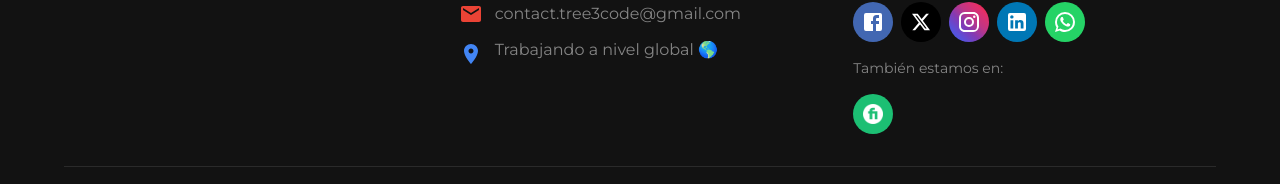
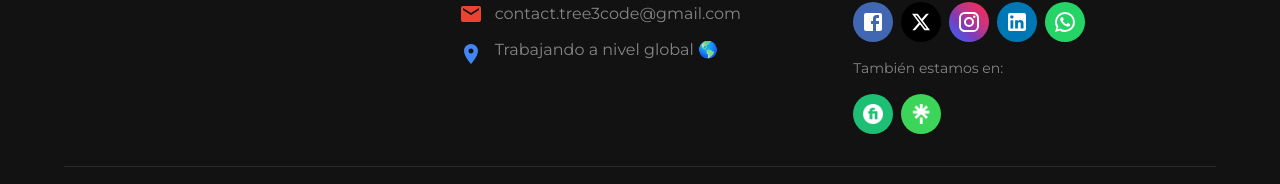
Before and after one commit to Kronozllie/tree3code, a React (Create React App) app: page / in a window 1280 px wide. Shown: the part 3785-3969 px from the top of the page. Built offline with nearby package versions, Linux system fonts and the light colour scheme.

Commit message:
Nueva red social linktree

```diff
--- a/src/components/Footer.js
+++ b/src/components/Footer.js
@@ -1,7 +1,8 @@
 import React from 'react';
 import { Box, Container, Typography, Stack, IconButton, Divider, Link } from '@mui/material';
-import { Facebook, Instagram, LinkedIn , WhatsApp, Email, LocationOn } from '@mui/icons-material';
+import { Facebook, Instagram, LinkedIn, WhatsApp, Email, LocationOn } from '@mui/icons-material';
 import fiverrLogo from '../assets/fiverr.png';
+import linktrLogo from '../assets/linktree-50x50.png';
 import logoWhite from '../assets/logo_white.png';
 import { useTranslation } from 'react-i18next';
 
@@ -211,6 +212,7 @@ const Footer = () => {
                   height: 40
                 }}
               >
+
               {/* Directo al servicio */}
               {/*<IconButton
                 href="http://www.fiverr.com/s/ljNKQ9a"
@@ -225,7 +227,34 @@ const Footer = () => {
                 <Box component="img" src={fiverrLogo} sx={{ width: 20, height: 20, filter: 'brightness(0) invert(1)',}}/>
               </IconButton>
 
+              <IconButton
+                href="https://linktr.ee/tree3code"
+                target="_blank"
+                sx={{
+                  backgroundColor: '#3bd559',
+                  '&:hover': { backgroundColor: '#279b65' },
+                  width: 40,
+                  height: 40
+                }}
+              >
+
+              {/* Directo al servicio */}
+              {/*<IconButton
+                href="http://www.fiverr.com/s/ljNKQ9a"
+                target="_blank"
+                sx={{
+                  backgroundColor: '#1cbf73',
+                  '&:hover': { backgroundColor: '#279b65' },
+                  width: 40,
+                  height: 40
+                }}
+              >*/}
+                <Box component="img" src={linktrLogo} sx={{ width: 20, height: 20, filter: 'brightness(0) invert(1)',}}/>
+              </IconButton>
+
             </Stack>
+
+
           </Box>
         </Box>
 
```
Also changed, not shown: src/assets/linktree-50x50.png (added).
